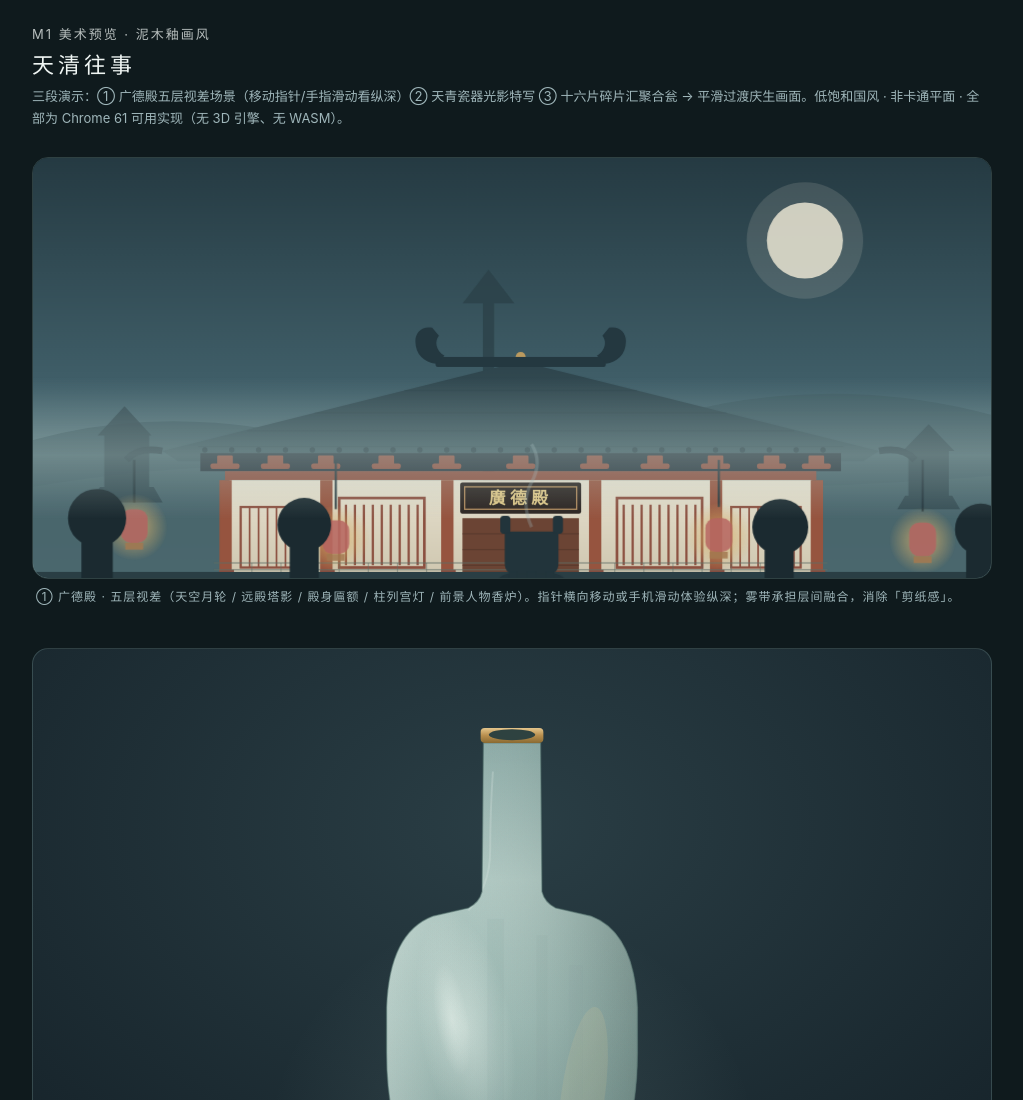
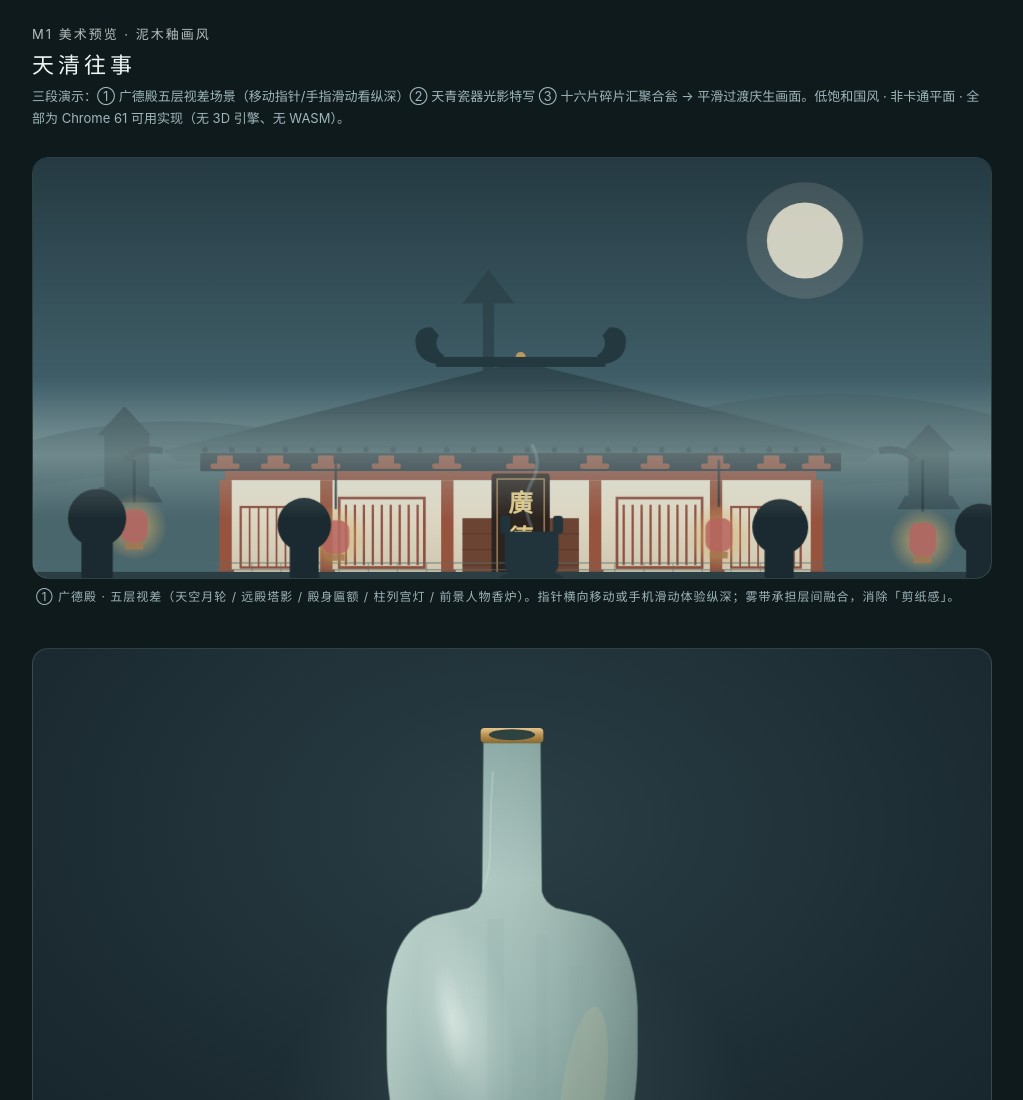
Before and after one commit to Elisabeth15501/tianqing-adventure, a plain HTML site: page preview/m1-art-preview.html in a window 1280 px wide. Shown: the top 1100 px of the page, without its empty margins (128-1151 px from the left). Drawn offline with Linux system fonts and the light colour scheme.

Commit message:
匾额改竖匾：廣/德/殿三字上下排列（深漆竖牌+金线内框，悬于明间阑额之下）

```diff
--- a/preview/m1-art-preview.html
+++ b/preview/m1-art-preview.html
@@ -163,9 +163,11 @@
         <g stroke="#8C5040" stroke-width="1.5">
           <path d="M696 334 v54 M704 334 v54 M712 334 v54 M720 334 v54 M728 334 v54 M736 334 v54 M744 334 v54"/>
         </g>
-        <rect x="446" y="312" width="108" height="28" rx="2" fill="#2A2320"/>
-        <rect x="450" y="316" width="100" height="20" fill="none" stroke="#B08A5C" stroke-width="1.2"/>
-        <text x="500" y="331" text-anchor="middle" font-size="15" letter-spacing="4" fill="#E0C989" font-family="'KaiTi','STKaiti','Noto Serif SC','SimSun',serif" font-weight="bold">廣德殿</text>
+        <rect x="474" y="304" width="52" height="100" rx="3" fill="#2A2320"/>
+        <rect x="479" y="309" width="42" height="90" fill="none" stroke="#B08A5C" stroke-width="1.2"/>
+        <text x="500" y="338" text-anchor="middle" font-size="22" fill="#E0C989" font-family="'KaiTi','STKaiti','Noto Serif SC','SimSun',serif" font-weight="bold">廣</text>
+        <text x="500" y="370" text-anchor="middle" font-size="22" fill="#E0C989" font-family="'KaiTi','STKaiti','Noto Serif SC','SimSun',serif" font-weight="bold">德</text>
+        <text x="500" y="402" text-anchor="middle" font-size="22" fill="#E0C989" font-family="'KaiTi','STKaiti','Noto Serif SC','SimSun',serif" font-weight="bold">殿</text>
         <rect x="200" y="396" width="600" height="22" fill="url(#tai2)"/>
         <rect x="200" y="394" width="600" height="4" fill="#A9B4AC"/>
         <g stroke="#5F6E66" stroke-width="1.4" opacity=".55">
```
